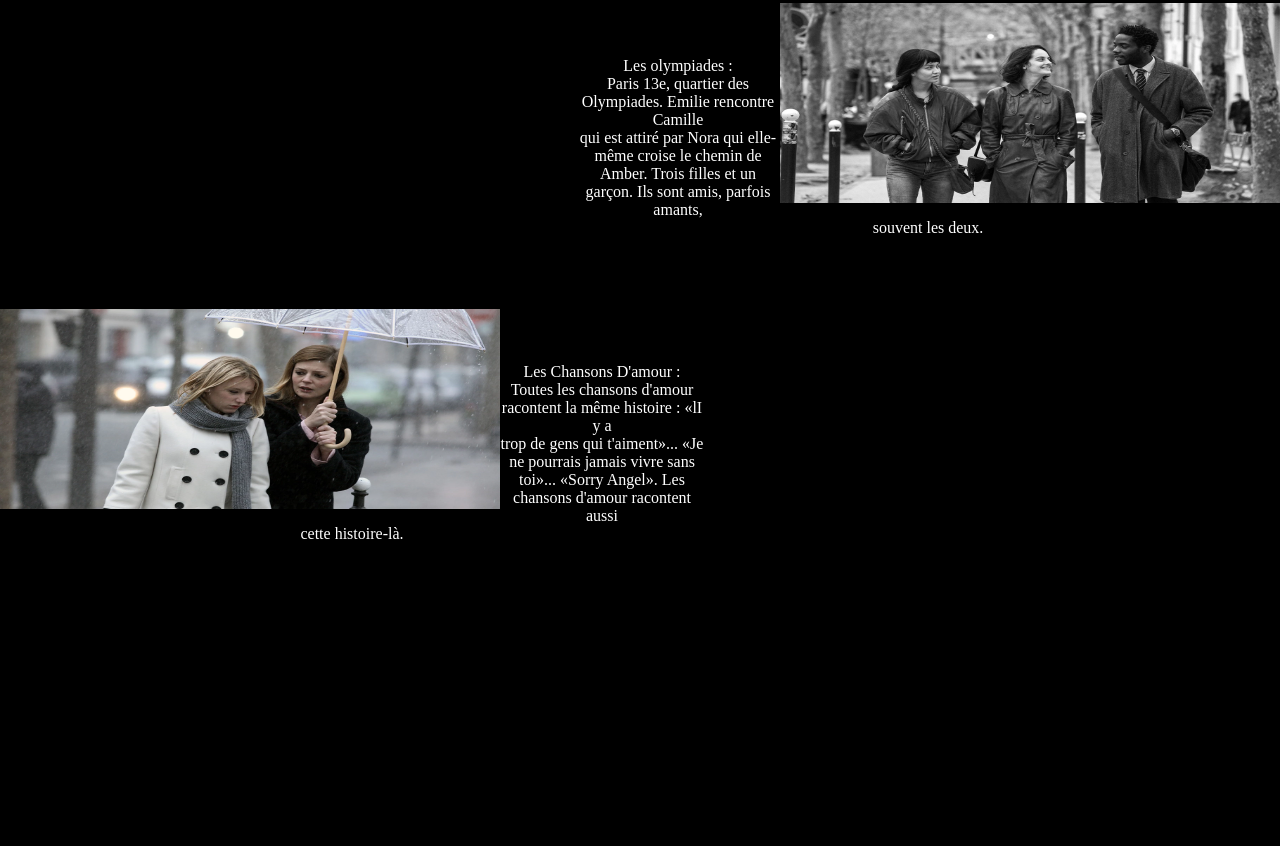
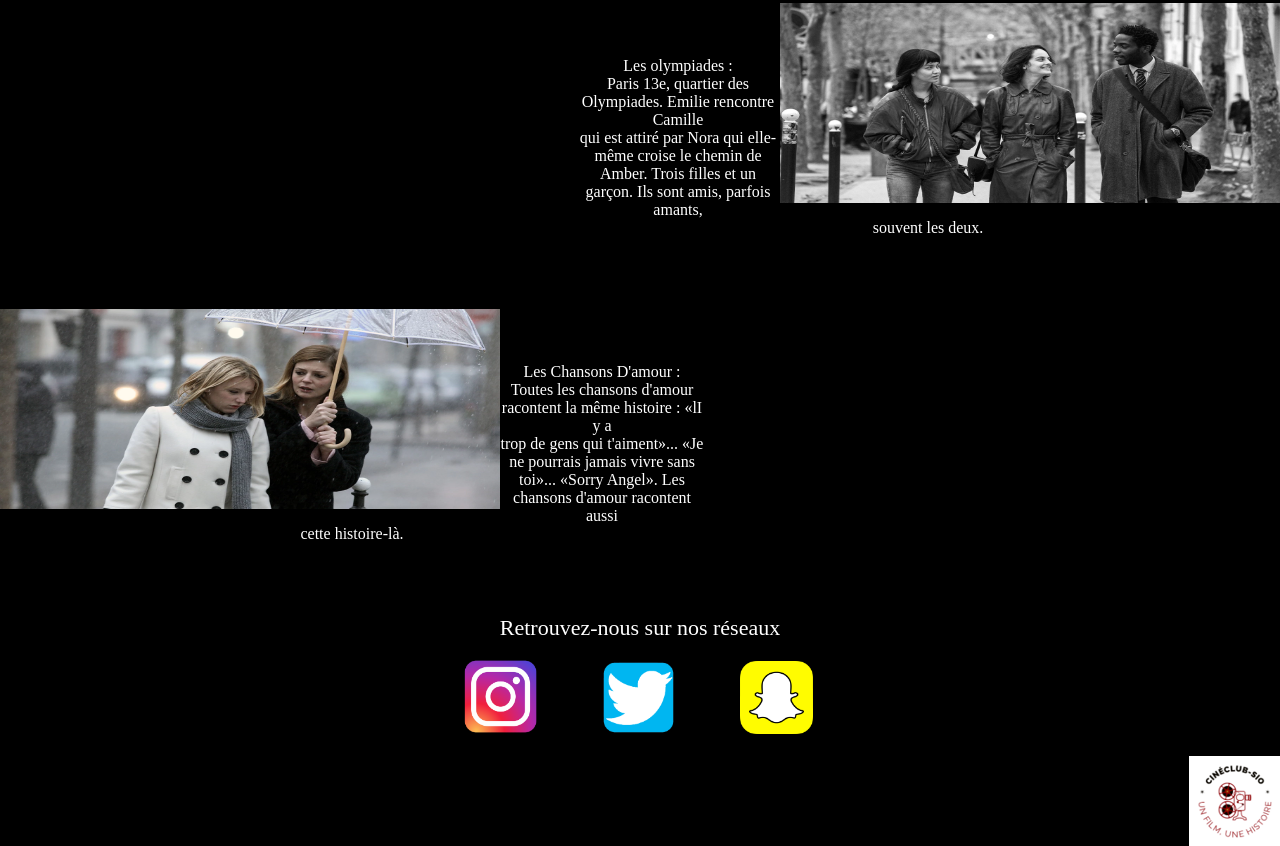
Before and after one commit to TchoupieSupreme/cineclub, a plain HTML site: page prochainement.html in a window 1280 px wide. Shown: the part 952-1798 px from the top of the page. Before the commit the page ends 1495 px from the top, so only its background shows below. Drawn offline with Linux system fonts and the light colour scheme.

Commit message:
ajout réseaux sociaux

```diff
--- a/CSS/prochainement.css
+++ b/CSS/prochainement.css
@@ -42,3 +42,17 @@ hr{
     border: 1px solid;
     color: white;
 }
+
+.reseaux{
+    height: auto;
+    width: 6%;
+    margin-left: 5%;
+}
+
+.sous_titre{
+    font-size: 22px;
+}
+
+.div_reseaux{
+    margin-right: 5%;
+}
--- a/prochainement.html
+++ b/prochainement.html
@@ -81,5 +81,18 @@
             cette histoire-là.
         </p>
     </div>
+    <br>
+    <br>
+    <br>
+    <br>
+    <p class="sous_titre">Retrouvez-nous sur nos réseaux</p>
+    <br>
+    <div class="div_reseaux">
+        <a href="https://www.instagram.com/"><img src="Images/insta.png" alt="" class="reseaux"></a>
+        <a href="https://www.twitter.com/"><img src="Images/twitter.png" alt="" class="reseaux"></a>
+        <a href="https://www.snapchat.com/fr-FR"><img src="Images/snapchat.png" alt="" class="reseaux"></a>
+</div>
+<br>
+    <img src="Images/cineclub.png" alt="logo" id="logo">
 </body>
 </html>
```
Also changed, not shown: Images/insta.png (added), Images/snapchat.png (added), Images/twitter.png (added).
